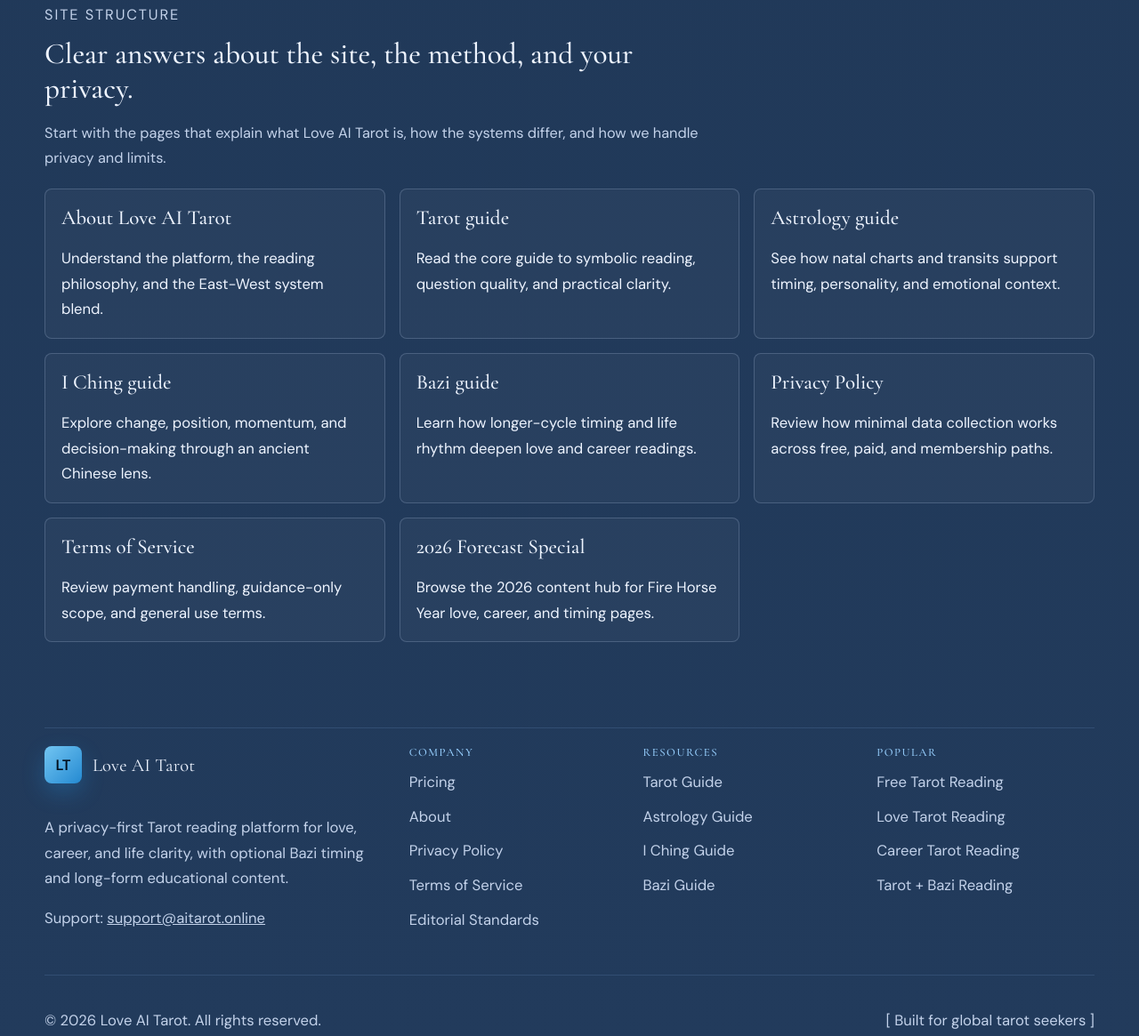
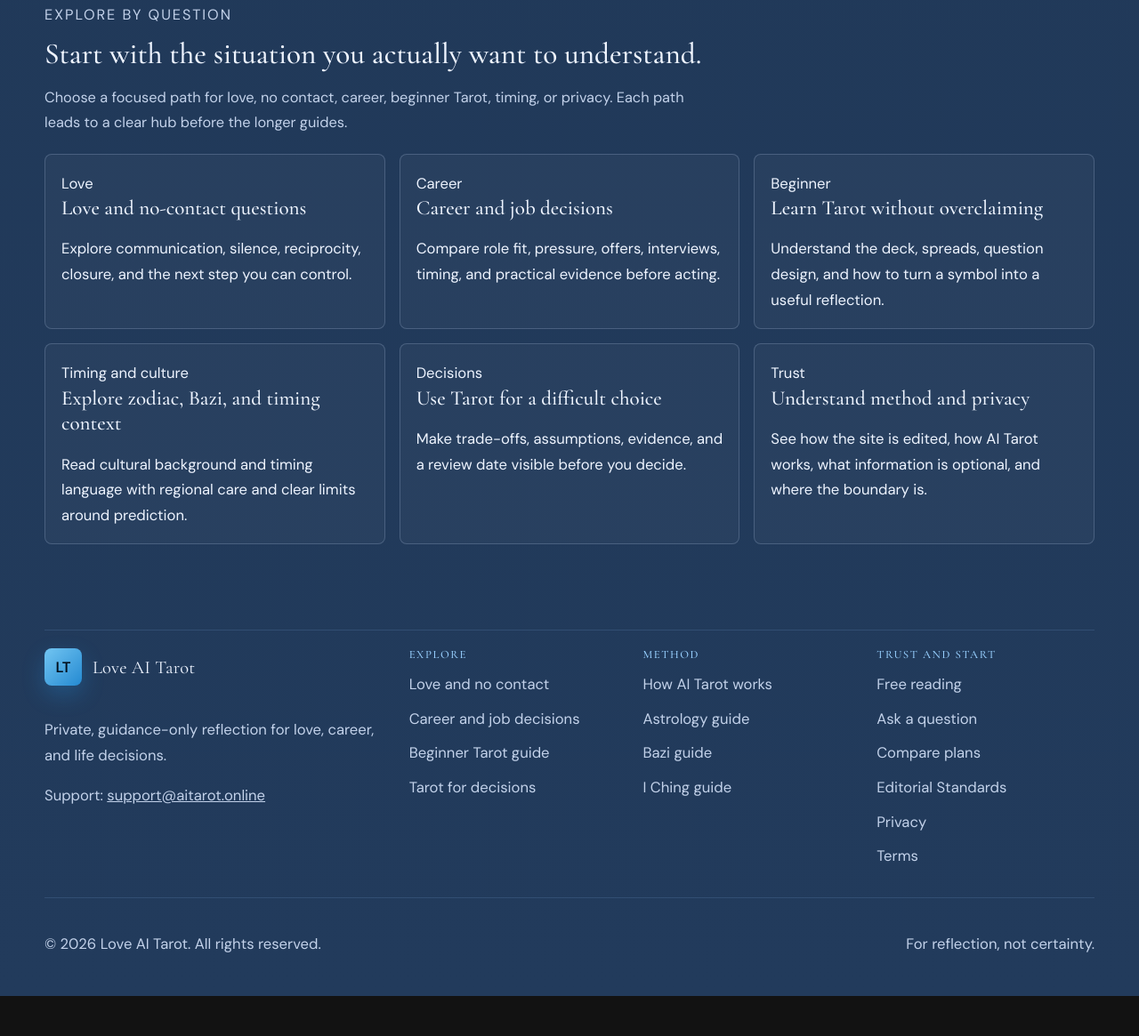
Before and after one commit to shenghai92/aitarot-online, a website: page index.html in a window 1280 px wide. Shown: the part 10147-11312 px from the top of the page at 89% size. After the commit the page ends 11267 px from the top, so only its background shows below. Drawn offline with nearby package versions, Linux system fonts and the light colour scheme.

Commit message:
Improve navigation, footer, and content paths
Add a shared article footer with Explore, Method, Trust, and Start paths; compress secondary navigation links on narrow screens; replace the homepage Site Structure block with question-led exploration paths; and align the homepage footer taxonomy with the shared article footer. All site, deep-growth, trust-layer, remaining-page, and IA QA checks pass.

```diff
--- a/index.html
+++ b/index.html
@@ -197,11 +197,11 @@
         </a>
         <nav class="top-nav" aria-label="Primary">
           <a href="#free-reading">Free reading</a>
-          <a href="#reading-room">Ask a question</a>
-          <a href="#plans">Plans</a>
+          <a class="nav-secondary" href="#reading-room">Ask a question</a>
+          <a class="nav-secondary" href="#plans">Plans</a>
           <a href="./tarot-for-no-contact">Love guides</a>
           <a href="./career-tarot-reading-online">Career guides</a>
-          <a href="./ai-tarot-accuracy">How it works</a>
+          <a class="nav-secondary" href="./ai-tarot-accuracy">How it works</a>
           <a href="#trust">Trust</a>
         </nav>
       </div>
@@ -734,44 +734,42 @@
 
       <section class="section section-band" id="site-map">
         <div class="section-heading">
-          <p class="section-kicker">Site Structure</p>
-          <h2>Clear answers about the site, the method, and your privacy.</h2>
+          <p class="section-kicker">Explore by question</p>
+          <h2>Start with the situation you actually want to understand.</h2>
           <p>
-            Start with the pages that explain what Love AI Tarot is, how the systems differ, and how we handle privacy and limits.
+            Choose a focused path for love, no contact, career, beginner Tarot, timing, or privacy. Each path leads to a clear hub before the longer guides.
           </p>
         </div>
         <div class="guide-link-grid">
           <article class="guide-link-card">
-            <h3><a href="./about">About Love AI Tarot</a></h3>
-            <p>Understand the platform, the reading philosophy, and the East-West system blend.</p>
+            <span class="plan-type">Love</span>
+            <h3><a href="./tarot-for-no-contact">Love and no-contact questions</a></h3>
+            <p>Explore communication, silence, reciprocity, closure, and the next step you can control.</p>
           </article>
           <article class="guide-link-card">
-            <h3><a href="./tarot-guide">Tarot guide</a></h3>
-            <p>Read the core guide to symbolic reading, question quality, and practical clarity.</p>
+            <span class="plan-type">Career</span>
+            <h3><a href="./career-tarot-reading-online">Career and job decisions</a></h3>
+            <p>Compare role fit, pressure, offers, interviews, timing, and practical evidence before acting.</p>
           </article>
           <article class="guide-link-card">
-            <h3><a href="./astrology-guide">Astrology guide</a></h3>
-            <p>See how natal charts and transits support timing, personality, and emotional context.</p>
+            <span class="plan-type">Beginner</span>
+            <h3><a href="./tarot-guide">Learn Tarot without overclaiming</a></h3>
+            <p>Understand the deck, spreads, question design, and how to turn a symbol into a useful reflection.</p>
           </article>
           <article class="guide-link-card">
-            <h3><a href="./yijing-guide">I Ching guide</a></h3>
-            <p>Explore change, position, momentum, and decision-making through an ancient Chinese lens.</p>
+            <span class="plan-type">Timing and culture</span>
+            <h3><a href="./2026-chinese-zodiac-forecast">Explore zodiac, Bazi, and timing context</a></h3>
+            <p>Read cultural background and timing language with regional care and clear limits around prediction.</p>
           </article>
           <article class="guide-link-card">
-            <h3><a href="./bazi-guide">Bazi guide</a></h3>
-            <p>Learn how longer-cycle timing and life rhythm deepen love and career readings.</p>
+            <span class="plan-type">Decisions</span>
+            <h3><a href="./tarot-for-decision-making">Use Tarot for a difficult choice</a></h3>
+            <p>Make trade-offs, assumptions, evidence, and a review date visible before you decide.</p>
           </article>
           <article class="guide-link-card">
-            <h3><a href="./privacy">Privacy Policy</a></h3>
-            <p>Review how minimal data collection works across free, paid, and membership paths.</p>
-          </article>
-          <article class="guide-link-card">
-            <h3><a href="./terms">Terms of Service</a></h3>
-            <p>Review payment handling, guidance-only scope, and general use terms.</p>
-          </article>
-          <article class="guide-link-card">
-            <h3><a href="./2026-forecast-special">2026 Forecast Special</a></h3>
-            <p>Browse the 2026 content hub for Fire Horse Year love, career, and timing pages.</p>
+            <span class="plan-type">Trust</span>
+            <h3><a href="./about#editorial-standards">Understand method and privacy</a></h3>
+            <p>See how the site is edited, how AI Tarot works, what information is optional, and where the boundary is.</p>
           </article>
         </div>
       </section>
@@ -829,44 +827,42 @@
             <span class="brand-mark">LT</span>
             <span class="footer-brandname">Love AI Tarot</span>
           </div>
-          <p>
-            A privacy-first Tarot reading platform for love, career, and life clarity, with optional
-            Bazi timing and long-form educational content.
-          </p>
+          <p>Private, guidance-only reflection for love, career, and life decisions.</p>
           <p>Support: <a href="mailto:support@aitarot.online">support@aitarot.online</a></p>
         </div>
         <div>
-          <h3>Company</h3>
+          <h3>Explore</h3>
           <div class="footer-links">
-            <a href="#plans">Pricing</a>
-            <a href="./about">About</a>
-            <a href="./privacy">Privacy Policy</a>
-            <a href="./terms">Terms of Service</a>
-            <a href="./about#editorial-standards">Editorial Standards</a>
+            <a href="./tarot-for-no-contact">Love and no contact</a>
+            <a href="./career-tarot-reading-online">Career and job decisions</a>
+            <a href="./tarot-guide">Beginner Tarot guide</a>
+            <a href="./tarot-for-decision-making">Tarot for decisions</a>
           </div>
         </div>
         <div>
-          <h3>Resources</h3>
+          <h3>Method</h3>
           <div class="footer-links">
-            <a href="./tarot-guide">Tarot Guide</a>
-            <a href="./astrology-guide">Astrology Guide</a>
-            <a href="./yijing-guide">I Ching Guide</a>
-            <a href="./bazi-guide">Bazi Guide</a>
+            <a href="./ai-tarot-accuracy">How AI Tarot works</a>
+            <a href="./astrology-guide">Astrology guide</a>
+            <a href="./bazi-guide">Bazi guide</a>
+            <a href="./yijing-guide">I Ching guide</a>
           </div>
         </div>
         <div>
-          <h3>Popular</h3>
+          <h3>Trust and start</h3>
           <div class="footer-links">
-            <a href="#free-reading">Free Tarot Reading</a>
-            <a href="https://www.creem.io/payment/prod_4iLmyD1r3XkpXM9TayTYhU" target="_blank" rel="noopener">Love Tarot Reading</a>
-            <a href="https://www.creem.io/payment/prod_2Mrtx7uQlHhdJcrnRgw6OQ" target="_blank" rel="noopener">Career Tarot Reading</a>
-            <a href="https://www.creem.io/payment/prod_4gUAL3Aw2Ye9t2G3fbAsRn" target="_blank" rel="noopener">Tarot + Bazi Reading</a>
+            <a href="#free-reading">Free reading</a>
+            <a href="#reading-room">Ask a question</a>
+            <a href="#plans">Compare plans</a>
+            <a href="./about#editorial-standards">Editorial Standards</a>
+            <a href="./privacy">Privacy</a>
+            <a href="./terms">Terms</a>
           </div>
         </div>
       </div>
       <div class="footer-bottom">
         <p>&copy; 2026 Love AI Tarot. All rights reserved.</p>
-        <p>[ Built for global tarot seekers ]</p>
+        <p>For reflection, not certainty.</p>
       </div>
     </footer>
 
--- a/styles.css
+++ b/styles.css
@@ -1158,3 +1158,57 @@ textarea:focus-visible {
   color: var(--muted);
   font-size: 0.9rem;
 }
+
+
+/* High-priority information architecture refinements */
+.site-footer-subpage {
+  margin-top: 8px;
+}
+
+@media (max-width: 860px) {
+  .top-nav {
+    width: 100%;
+    display: grid;
+    grid-template-columns: repeat(4, minmax(0, 1fr));
+    gap: 8px;
+  }
+
+  .top-nav a {
+    padding: 9px 8px;
+    border: 1px solid rgba(189, 211, 239, 0.16);
+    border-radius: 999px;
+    background: rgba(255, 255, 255, 0.035);
+    text-align: center;
+    font-size: 0.9rem;
+  }
+
+  .top-nav .nav-secondary {
+    display: none;
+  }
+}
+
+@media (max-width: 640px) {
+  .nav-shell {
+    gap: 12px;
+    padding: 12px 0 14px;
+  }
+
+  .brand-sub {
+    max-width: 19rem;
+    font-size: 0.82rem;
+    line-height: 1.35;
+  }
+
+  .top-nav {
+    gap: 6px;
+  }
+
+  .top-nav a {
+    padding: 8px 4px;
+    font-size: 0.78rem;
+  }
+
+  .site-footer {
+    padding-top: 40px;
+  }
+}
```
Also changed, not shown: subpage-nav.js (+54 -4 lines).
